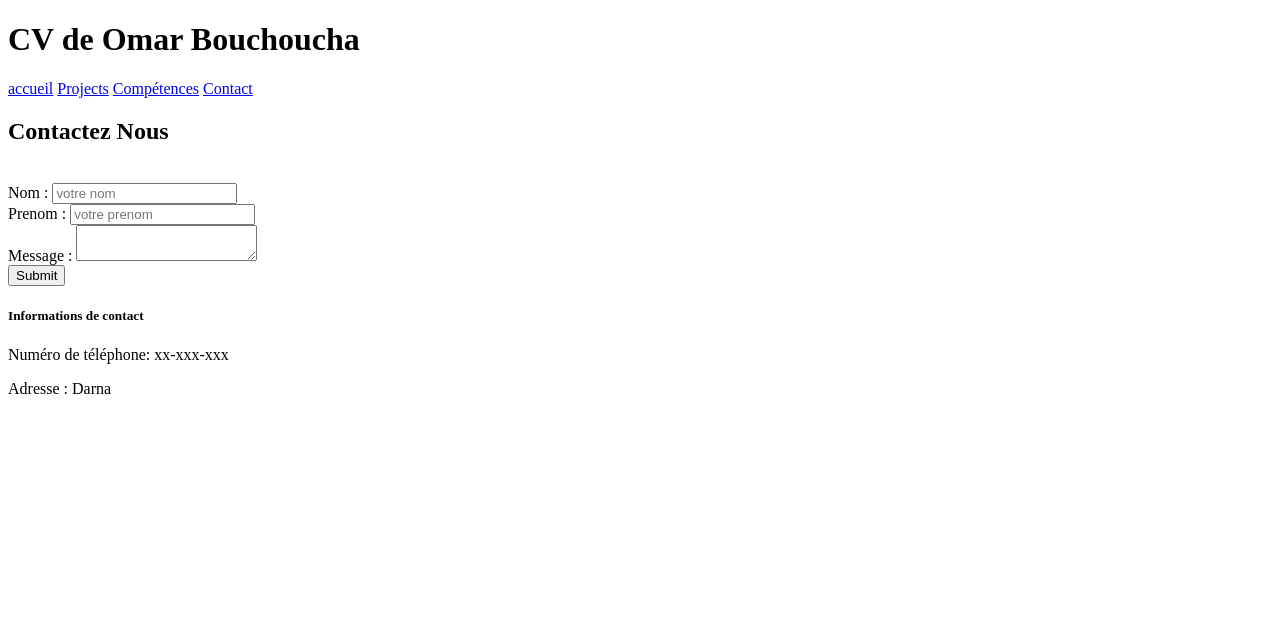
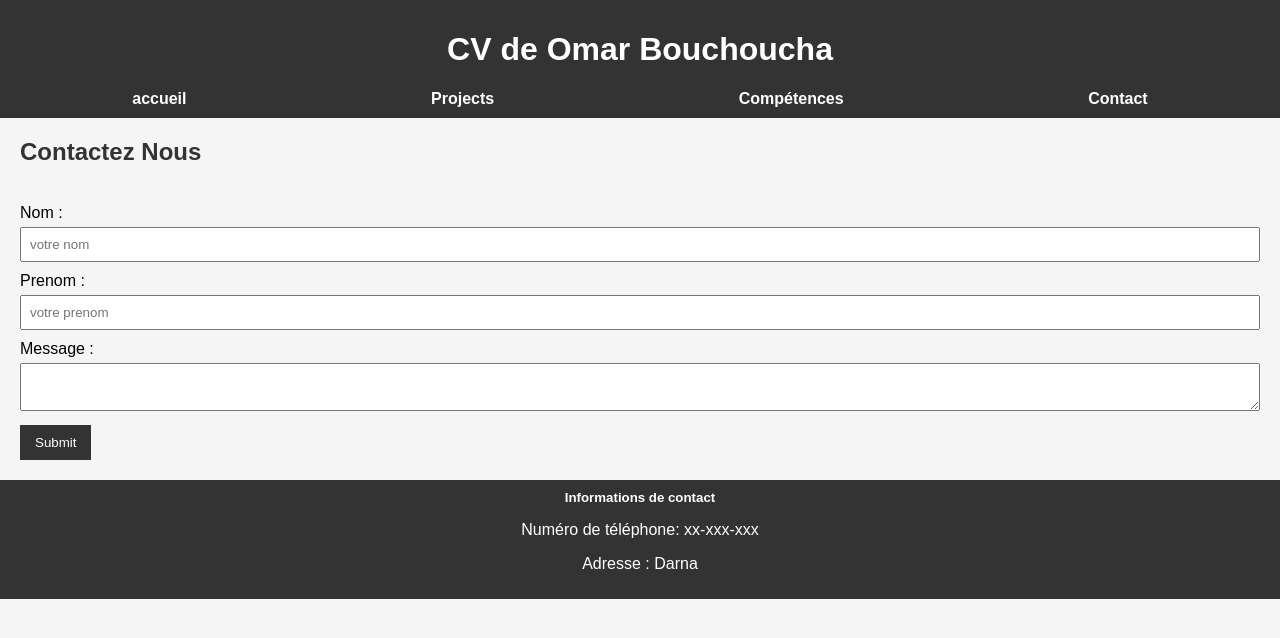
Before and after one commit to omarbouchoucha1/web_3b4, a plain HTML site: page html/contact.html in a window 1280 px wide. Drawn offline with Linux system fonts and the light colour scheme.

Commit message:
ajout de css

```diff
--- /dev/null
+++ b/css/style.css
@@ -0,0 +1,57 @@
+body {
+    font-family: 'Arial', sans-serif;
+    margin: 0;
+    padding: 0;
+    background-color: #f5f5f5;
+}
+
+header {
+    background-color: #333;
+    color: #fff;
+    padding: 10px;
+    text-align: center;
+}
+
+nav {
+    display: flex;
+    justify-content: space-around;
+    margin-top: 10px;
+}
+
+nav a {
+    text-decoration: none;
+    color: #fff;
+    font-weight: bold;
+}
+
+aside {
+    text-align: center;
+    margin: 20px 0;
+}
+section {
+    margin: 20px;
+}
+
+h2 {
+    color: #333;
+}
+
+article {
+    line-height: 1.6;
+}
+
+ul {
+    list-style-type: none;
+    padding: 0;
+}
+
+footer {
+    background-color: #333;
+    color: #fff;
+    padding: 10px;
+    text-align: center;
+}
+
+h5 {
+    margin: 0;
+}
--- /dev/null
+++ b/css/style2.css
@@ -0,0 +1,53 @@
+body {
+    font-family: 'Arial', sans-serif;
+    margin: 0;
+    padding: 0;
+    background-color: #f5f5f5;
+}
+
+header {
+    background-color: #333;
+    color: #fff;
+    padding: 10px;
+    text-align: center;
+}
+
+nav {
+    display: flex;
+    justify-content: space-around;
+    margin-top: 10px;
+}
+
+nav a {
+    text-decoration: none;
+    color: #fff;
+    font-weight: bold;
+}
+
+section {
+    margin: 20px;
+}
+
+h2 {
+    color: #333;
+}
+
+article {
+    line-height: 1.6;
+}
+
+ul {
+    list-style-type: none;
+    padding: 0;
+}
+
+footer {
+    background-color: #333;
+    color: #fff;
+    padding: 10px;
+    text-align: center;
+}
+
+h5 {
+    margin: 0;
+}
--- /dev/null
+++ b/css/style3.css
@@ -0,0 +1,70 @@
+body {
+    font-family: 'Arial', sans-serif;
+    margin: 0;
+    padding: 0;
+    background-color: #f5f5f5;
+}
+
+header {
+    background-color: #333;
+    color: #fff;
+    padding: 10px;
+    text-align: center;
+}
+
+nav {
+    display: flex;
+    justify-content: space-around;
+    margin-top: 10px;
+}
+
+nav a {
+    text-decoration: none;
+    color: #fff;
+    font-weight: bold;
+}
+
+h2 {
+    color: #333;
+    margin: 20px;
+}
+
+form {
+    margin: 20px;
+}
+
+label {
+    display: block;
+    margin-bottom: 5px;
+}
+
+input[type="text"],
+textarea {
+    width: 100%;
+    padding: 8px;
+    margin-bottom: 10px;
+    box-sizing: border-box;
+}
+
+input[type="submit"] {
+    background-color: #333;
+    color: #fff;
+    padding: 10px 15px;
+    border: none;
+    cursor: pointer;
+}
+
+input[type="submit"]:hover {
+    background-color: #555;
+}
+
+footer {
+    background-color: #333;
+    color: #fff;
+    padding: 10px;
+    text-align: center;
+}
+
+h5 {
+    margin: 0;
+}
--- /dev/null
+++ b/css/style4.css
@@ -0,0 +1,61 @@
+body {
+    font-family: 'Arial', sans-serif;
+    margin: 0;
+    padding: 0;
+    background-color: #f5f5f5;
+}
+
+header {
+    background-color: #333;
+    color: #fff;
+    padding: 10px;
+    text-align: center;
+}
+
+nav {
+    display: flex;
+    justify-content: space-around;
+    margin-top: 10px;
+}
+
+nav a {
+    text-decoration: none;
+    color: #fff;
+    font-weight: bold;
+}
+
+aside {
+    text-align: center;
+    margin: 20px 0;
+}
+
+img {
+    border-radius: 8px;
+}
+
+section {
+    margin: 20px;
+}
+
+h2 {
+    color: #333;
+}
+
+article {
+    line-height: 1.6;
+}
+
+h5 {
+    color: #333;
+}
+
+footer {
+    background-color: #333;
+    color: #fff;
+    padding: 10px;
+    text-align: center;
+}
+
+h5 {
+    margin: 0;
+}
--- a/html/contact.html
+++ b/html/contact.html
@@ -3,16 +3,17 @@
 <head>
     <meta charset="UTF-8">
     <meta name="viewport" content="width=device-width, initial-scale=1.0">
-    <title>Document</title>
+    <link rel="stylesheet" href="../css/style3.css">
+    <title>Contact</title>
 </head>
 <body>
     <header>
         <h1>CV de Omar Bouchoucha</h1>
         <nav>
-            <a href="index.html">accueil</a>
-            <a href="/html/projects.html">Projects</a>
-            <a href="/html/competences.html">Compétences</a>
-            <a href="/html/contact.html">Contact</a>
+            <a href="./index.html">accueil</a>
+            <a href="./projects.html">Projects</a>
+            <a href="./competences.html">Compétences</a>
+            <a href="./contact.html">Contact</a>
         </nav>
     </header>
     <h2>Contactez Nous</h2>
```
Also changed, not shown: html/competences.html (+6 -5 lines), html/index.html (renamed from index.html, +8 -6 lines), html/projects.html (+7 -6 lines).
